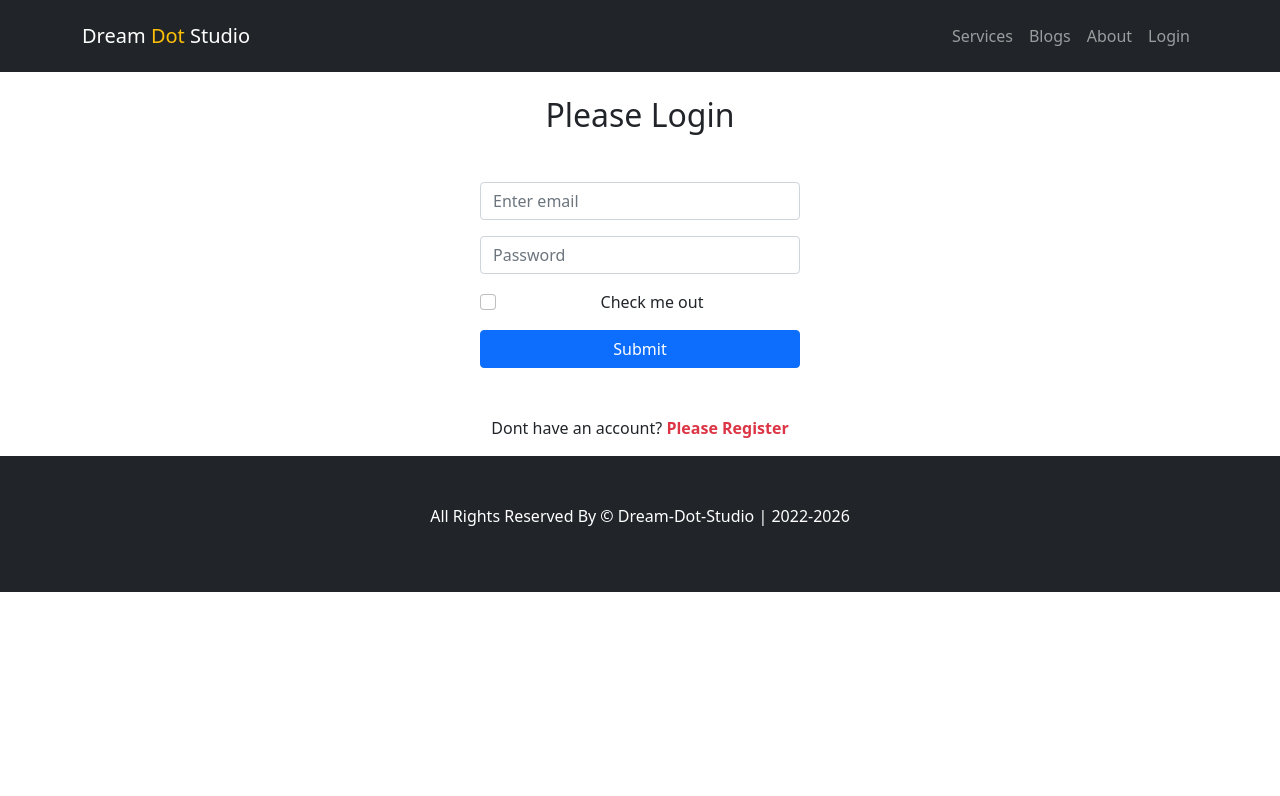
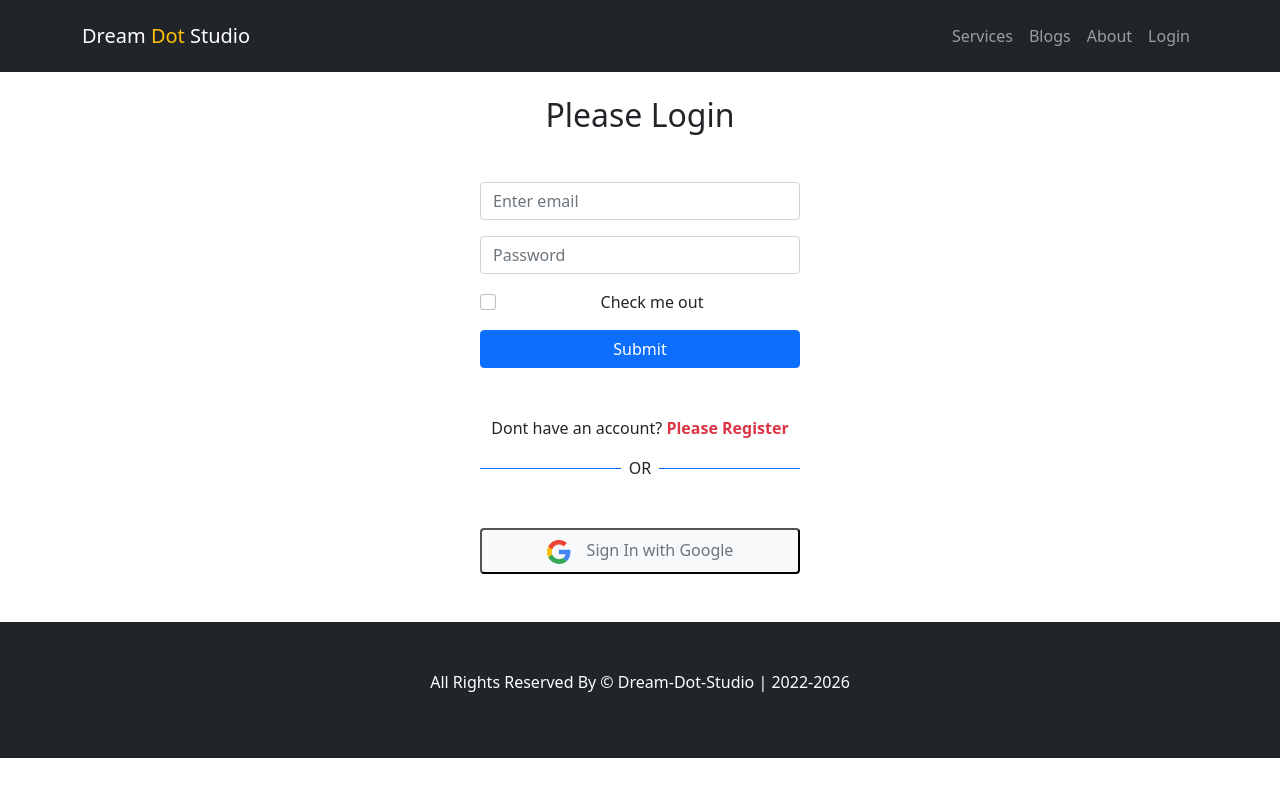
Before and after one commit to Muhammad764/Assignment-10, a React (Create React App) app: page /login in a window 1280 px wide. Shown: the top 796 px of the page. Built offline with nearby package versions, Linux system fonts and the light colour scheme; no server answers.

Commit message:
google authentication

```diff
--- a/src/Pages/Login/Login/Login.js
+++ b/src/Pages/Login/Login/Login.js
@@ -3,6 +3,7 @@
 import { useSignInWithEmailAndPassword } from 'react-firebase-hooks/auth';
 import {Link, useLocation, useNavigate} from 'react-router-dom'
 import auth from '../../../firebase.init';
+import SocialLogin from './SocialLogin/SocialLogin';
 
 const Login = () => {
     const emailRef = useRef('')
@@ -55,8 +56,10 @@
     Submit
   </Button>
    </Form>
-      <p>Dont have an account? <Link to="/register" className='fw-bold text-danger pe-auto text-decoration-none' onClick={navigateRegister}>Please Register</Link></p>
-            </div>
+          <p>Dont have an account? <Link to="/register" className='fw-bold text-danger pe-auto text-decoration-none' onClick={navigateRegister}>Please Register</Link></p>
+
+          <SocialLogin></SocialLogin>
+      </div>
         </div>
     );
 };
--- a/src/Pages/Login/Login/Register/Register.js
+++ b/src/Pages/Login/Login/Register/Register.js
@@ -3,6 +3,7 @@
 import { Link, useNavigate } from 'react-router-dom';
 import { useCreateUserWithEmailAndPassword } from 'react-firebase-hooks/auth';
 import auth from '../../../../firebase.init'
+import SocialLogin from '../SocialLogin/SocialLogin';
 
 const Register = () => {
     const [
@@ -58,7 +59,9 @@
     Submit
   </Button>
    </Form>
-      <p>Already have an account? <Link to="/login" className='fw-bold text-danger pe-auto text-decoration-none' onClick={navigateRegister}>Please Login</Link></p>
+          <p>Already have an account? <Link to="/login" className='fw-bold text-danger pe-auto text-decoration-none' onClick={navigateRegister}>Please Login</Link></p>
+
+          <SocialLogin></SocialLogin>
             </div>
         </div>
     );
--- /dev/null
+++ b/src/Pages/Login/Login/SocialLogin/SocialLogin.js
@@ -0,0 +1,39 @@
+import React from 'react';
+import { useSignInWithGoogle } from 'react-firebase-hooks/auth';
+import { useNavigate } from 'react-router-dom';
+import auth from '../../../../firebase.init';
+
+const SocialLogin = () => {
+
+    const [signInWithGoogle, user, loading, error] = useSignInWithGoogle(auth);
+    const navigate = useNavigate()
+    let errorElement;
+
+    if (error) {
+
+     errorElement = <p className='text-danger'>Error: {error.message}</p>
+
+    }
+
+    if (user) {
+        navigate('/home')
+    }
+
+    return (
+        <div>
+        <div className='d-flex align-items-center mb-5'>
+            <div style={{height :"1px"}} className='w-50 bg-primary '></div>
+            <div  className='px-2'>OR</div>
+            <div style={{height :"1px"}} className='w-50 bg-primary '></div>
+            </div>
+            <div>
+                <button onClick={()=> signInWithGoogle()} className='bg-light mb-5 w-100  rounded py-2  '>
+                    <svg viewBox="0 0 262 262" xmlns="http://www.w3.org/2000/svg" preserveAspectRatio="xMidYMid" aria-hidden="true" focusable="false" width="24" height="24" role="img"><path d="M255.878 133.451c0-10.734-.871-18.567-2.756-26.69H130.55v48.448h71.947c-1.45 12.04-9.283 30.172-26.69 42.356l-.244 1.622 38.755 30.023 2.685.268c24.659-22.774 38.875-56.282 38.875-96.027" fill="#4285F4"></path><path d="M130.55 261.1c35.248 0 64.839-11.605 86.453-31.622l-41.196-31.913c-11.024 7.688-25.82 13.055-45.257 13.055-34.523 0-63.824-22.773-74.269-54.25l-1.531.13-40.298 31.187-.527 1.465C35.393 231.798 79.49 261.1 130.55 261.1" fill="#34A853"></path><path d="M56.281 156.37c-2.756-8.123-4.351-16.827-4.351-25.82 0-8.994 1.595-17.697 4.206-25.82l-.073-1.73L15.26 71.312l-1.335.635C5.077 89.644 0 109.517 0 130.55s5.077 40.905 13.925 58.602l42.356-32.782" fill="#FBBC05"></path><path d="M130.55 50.479c24.514 0 41.05 10.589 50.479 19.438l36.844-35.974C195.245 12.91 165.798 0 130.55 0 79.49 0 35.393 29.301 13.925 71.947l42.211 32.783c10.59-31.477 39.891-54.251 74.414-54.251" fill="#EB4335"></path></svg>
+                    <span className='ps-3 h6 text-muted'>Sign In with Google</span></button>
+                {errorElement}
+            </div>
+        </div>
+    );
+};
+
+export default SocialLogin;
```
